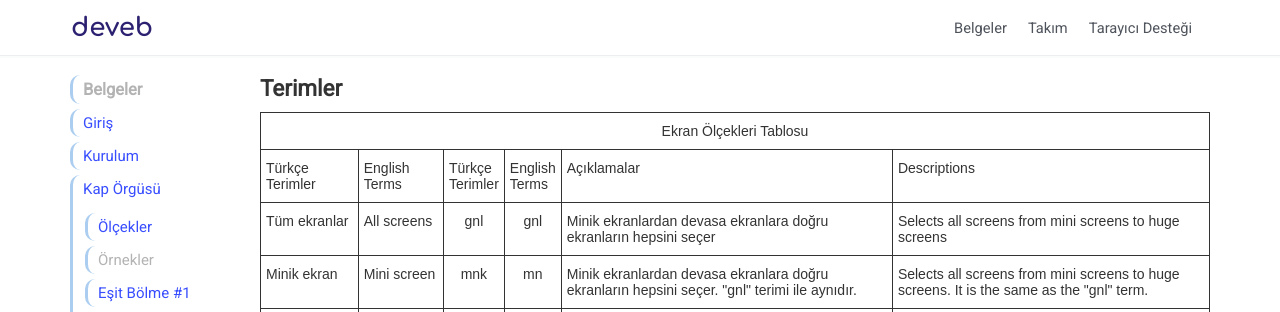
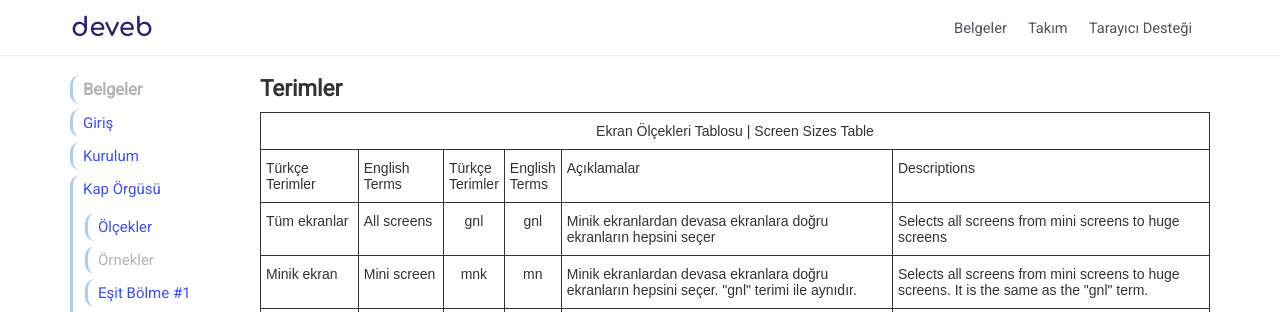
Before and after one commit to data-deveb/data-deveb.github.io, a Jekyll site: the page built from belgeler/terimler.html, in a window 1280 px wide. Shown: the top 312 px of the page. Built offline with Jekyll 4.4.1, drawn with Linux system fonts in a browser that asks for light colours.

Commit message:
Güncelleme

```diff
--- a/belgeler/terimler.html
+++ b/belgeler/terimler.html
@@ -15,7 +15,7 @@ title: Terimler
 </style>
 <table class="tg">
   <tr>
-    <th class="tg-baqh" colspan="6">Ekran Ölçekleri Tablosu<br></th>
+    <th class="tg-baqh" colspan="6">Ekran Ölçekleri Tablosu | Screen Sizes Table<br></th>
   </tr>
   <tr>
     <td class="tg-7uzy">Türkçe<br>Terimler<br></td>
```
